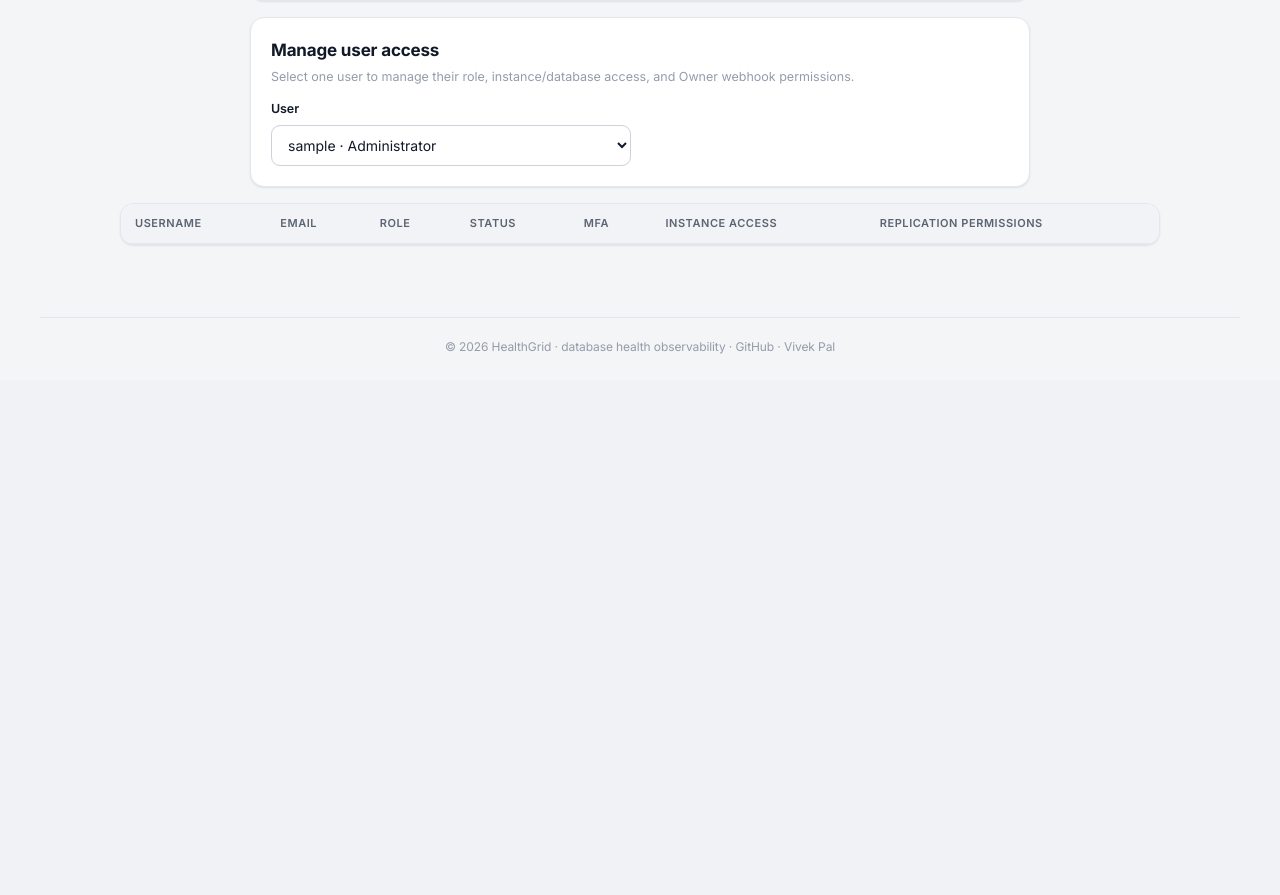
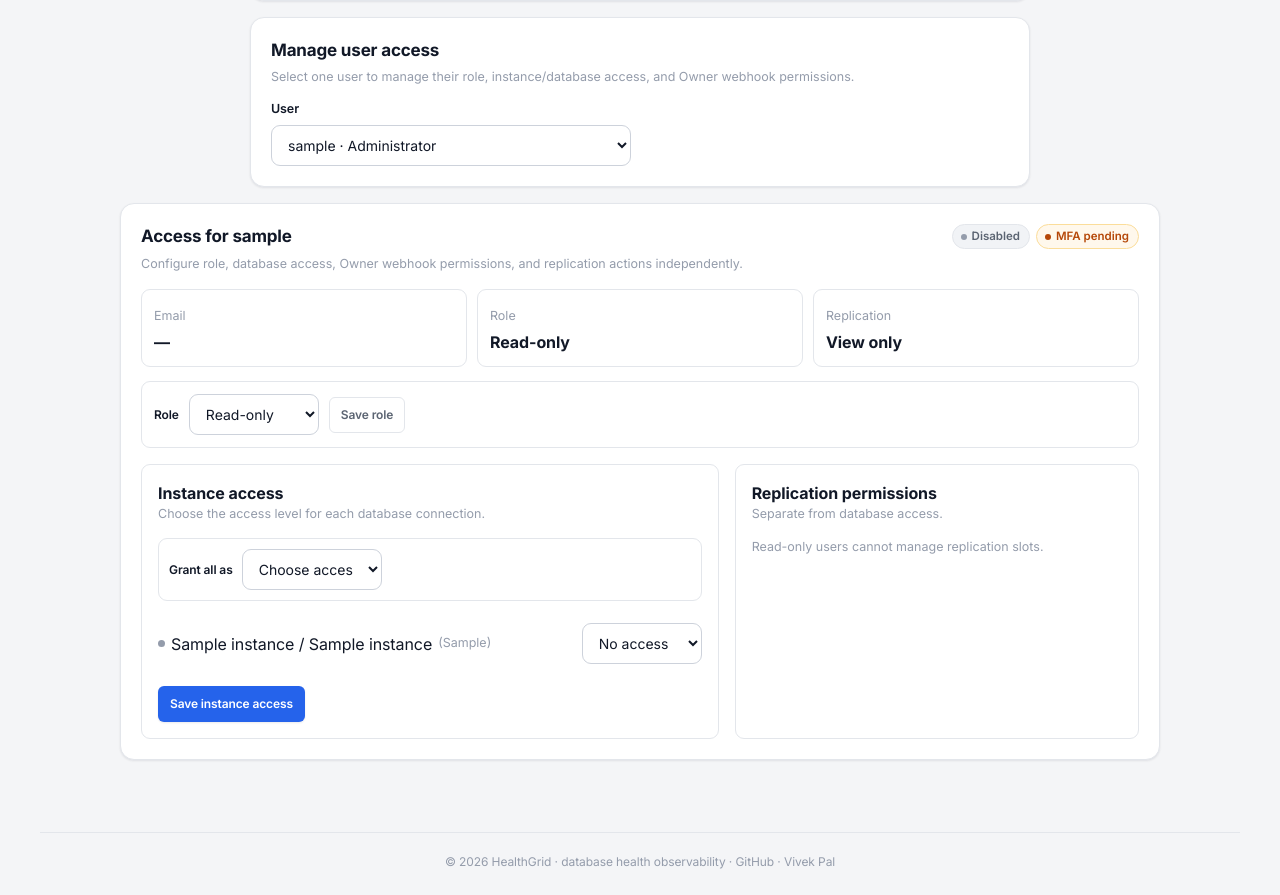
Before and after one commit to lsvivekpal/healthgrid, a Django app: template monitor/templates/monitor/user_management.html in a window 1280 px wide. Shown: the part 1006-1901 px from the top of the page. Before the commit the page ends 1360 px from the top, so only its background shows below. Run offline with Django 5.2, Linux system fonts and the light colour scheme; tables that the repository leaves empty hold one stand-in row (values such as "Sample post"); the template is opened without the code that fills it: values that come from a table or form of the project are taken from there, most other values are stand-ins (such as "Sample title", 1, 10 or a date in 2020); some libraries are stand-ins or nearby versions.

Commit message:
Improve user access management layout

```diff
--- a/monitor/templates/monitor/user_management.html
+++ b/monitor/templates/monitor/user_management.html
@@ -1,6 +1,27 @@
 {% extends "monitor/base.html" %}
 {% block title %}Users · HealthGrid{% endblock %}
 {% block content %}
+<style>
+  .user-access-summary .metric-card { padding:12px; border:1px solid var(--border); border-radius:var(--radius-sm); background:var(--surface-alt); min-width:0; }
+  .access-panel { min-width:0; padding:16px; border:1px solid var(--border); border-radius:var(--radius-sm); background:var(--surface); }
+  .access-panel-heading { display:flex; align-items:flex-start; justify-content:space-between; gap:10px; }
+  .bulk-access-control { display:flex; align-items:center; gap:9px; flex-wrap:wrap; padding:10px; border:1px solid var(--border); border-radius:var(--radius-sm); background:var(--surface-alt); }
+  .bulk-access-control label { margin:0; font-size:12px; font-weight:600; }
+  .checkbox-inline { display:inline-flex; align-items:center; gap:5px; margin:0; font-size:12px; white-space:nowrap; }
+  .instance-access-list { display:grid; gap:7px; }
+  .instance-access-row { display:flex; align-items:center; justify-content:space-between; gap:12px; padding:10px 0; border-bottom:1px solid var(--border); }
+  .instance-access-row:last-child { border-bottom:0; }
+  .instance-access-name { display:flex; align-items:center; gap:6px; min-width:0; overflow-wrap:anywhere; }
+  .instance-access-controls { display:flex; align-items:center; justify-content:flex-end; gap:10px; flex:0 0 auto; }
+  .status-dot { width:7px; height:7px; flex:0 0 7px; border-radius:50%; background:var(--text-faint); }
+  .status-dot-ok { background:var(--success, #22c55e); }
+  @media (max-width: 720px) {
+    .user-access-summary { grid-template-columns:1fr !important; }
+    .user-access-panels { grid-template-columns:1fr !important; }
+    .instance-access-row { align-items:flex-start; flex-direction:column; }
+    .instance-access-controls { width:100%; justify-content:flex-start; flex-wrap:wrap; }
+  }
+</style>
 <div class="breadcrumb">
   <a href="{% url 'instance-list' %}">All instances</a><span style="color:var(--text-faint);">/</span><span style="color:var(--text);">Users</span>
 </div>
@@ -69,85 +90,96 @@
   {% endif %}
 </div>
 
-<div class="card table-scroll settings-card" style="max-width:1040px;padding:0;margin-top:16px;">
-  <table class="responsive-table">
-    <thead><tr><th>Username</th><th>Email</th><th>Role</th><th>Status</th><th>MFA</th><th>Instance access</th><th>Replication permissions</th></tr></thead>
-    <tbody>
-      {% for account in users %}
-      <tr data-user-row="{{ account.pk }}" {% if selected_user_id != account.pk|stringformat:"s" %}style="display:none;"{% endif %}>
-        <td data-label="Username"><strong>{{ account.username }}</strong></td>
-        <td data-label="Email">{{ account.email|default:"—" }}</td>
-        <td data-label="Role">
-          {% if account.is_superuser %}
-            <span class="badge badge-ok">Administrator</span>
-          {% else %}
-            <form method="post" style="display:flex;align-items:center;gap:6px;min-width:145px;">
+{% if selected_account %}
+<div class="card settings-card" style="max-width:1040px;margin-top:16px;">
+  <div class="card-header" style="align-items:flex-start;">
+    <div>
+      <div class="card-title">Access for {{ selected_account.username }}</div>
+      <div class="section-hint" style="margin-top:5px;">Configure role, database access, Owner webhook permissions, and replication actions independently.</div>
+    </div>
+    <div style="display:flex;gap:6px;flex-wrap:wrap;justify-content:flex-end;">
+      {% if selected_account.is_active %}<span class="badge badge-ok">Active</span>{% else %}<span class="badge badge-muted">Disabled</span>{% endif %}
+      {% if selected_account.mfa_profile.enabled %}<span class="badge badge-ok">MFA enabled</span>{% else %}<span class="badge badge-warn">MFA pending</span>{% endif %}
+    </div>
+  </div>
+  <div class="user-access-summary" style="display:grid;grid-template-columns:repeat(3,minmax(0,1fr));gap:10px;margin-top:16px;">
+    <div class="metric-card"><span class="section-hint">Email</span><strong style="display:block;margin-top:4px;overflow-wrap:anywhere;">{{ selected_account.email|default:"—" }}</strong></div>
+    <div class="metric-card"><span class="section-hint">Role</span><strong style="display:block;margin-top:4px;">{% if selected_account.is_superuser %}Administrator{% elif selected_account.is_staff %}Operator{% else %}Read-only{% endif %}</strong></div>
+    <div class="metric-card"><span class="section-hint">Replication</span><strong style="display:block;margin-top:4px;">{% if selected_account.is_superuser %}Full access{% elif selected_account.is_staff %}Operator grants{% else %}View only{% endif %}</strong></div>
+  </div>
+  {% if not selected_account.is_superuser %}
+  <form method="post" class="role-editor" style="display:flex;align-items:center;gap:10px;flex-wrap:wrap;margin-top:14px;padding:12px;background:var(--surface-alt);border:1px solid var(--border);border-radius:var(--radius-sm);">
     {% csrf_token %}
     <input type="hidden" name="action" value="update_user_role">
-              <input type="hidden" name="user_id" value="{{ account.pk }}">
-              <select name="role" style="width:105px;">
-                <option value="readonly" {% if not account.is_staff %}selected{% endif %}>Read-only</option>
-                <option value="operator" {% if account.is_staff %}selected{% endif %}>Operator</option>
+    <input type="hidden" name="user_id" value="{{ selected_account.pk }}">
+    <label for="selected-user-role" style="margin:0;font-size:12px;font-weight:600;">Role</label>
+    <select id="selected-user-role" name="role" style="width:130px;">
+      <option value="readonly" {% if not selected_account.is_staff %}selected{% endif %}>Read-only</option>
+      <option value="operator" {% if selected_account.is_staff %}selected{% endif %}>Operator</option>
     </select>
-              {% if account.is_staff %}<label title="Allow access to global notification settings" style="display:flex;align-items:center;gap:4px;margin:0;font-size:11px;white-space:nowrap;"><input type="checkbox" name="can_manage_global_notifications" value="1" {% if account.instance_access_scope.can_manage_global_notifications %}checked{% endif %}> Global settings</label>{% endif %}
-              <button class="btn btn-ghost btn-sm" type="submit" title="Save role">Save</button>
+    {% if selected_account.is_staff %}<label class="checkbox-inline"><input type="checkbox" name="can_manage_global_notifications" value="1" {% if selected_account.instance_access_scope.can_manage_global_notifications %}checked{% endif %}> Global notification settings</label>{% endif %}
+    <button class="btn btn-ghost btn-sm" type="submit">Save role</button>
   </form>
   {% endif %}
-        </td>
-        <td data-label="Status">{% if account.is_active %}<span class="badge badge-ok">active</span>{% else %}<span class="badge badge-muted">disabled</span>{% endif %}</td>
-        <td data-label="MFA">{% if account.mfa_profile.enabled %}<span class="badge badge-ok">enabled</span>{% else %}<span class="badge badge-warn">pending</span>{% endif %}</td>
-        <td data-label="Instance access">
-          {% if account.is_superuser %}
-            <span class="badge badge-ok">All instances</span>
+
+  <div class="user-access-panels" style="display:grid;grid-template-columns:minmax(0,1fr) minmax(280px,.7fr);gap:16px;margin-top:16px;">
+    <section class="access-panel">
+      <div class="access-panel-heading"><div><strong>Instance access</strong><div class="section-hint">Choose the access level for each database connection.</div></div></div>
+      {% if selected_account.is_superuser %}
+        <div class="section-hint" style="margin-top:14px;">Administrators automatically have access to every active instance.</div>
       {% else %}
-            <form method="post" style="display:grid;gap:8px;min-width:260px;">
+        <form method="post" style="display:grid;gap:12px;margin-top:14px;">
           {% csrf_token %}
           <input type="hidden" name="action" value="update_instance_access">
-              <input type="hidden" name="user_id" value="{{ account.pk }}">
-              <div style="display:flex;align-items:center;gap:8px;flex-wrap:wrap;padding:8px;background:var(--surface-alt);border-radius:var(--radius-sm);">
-                <label for="all-instance-role-{{ account.pk }}" style="margin:0;font-size:12px;">Grant all as</label>
-                <select id="all-instance-role-{{ account.pk }}" style="width:125px;" onchange="applyAllInstanceRoles('{{ account.pk }}', this.value)">
+          <input type="hidden" name="user_id" value="{{ selected_account.pk }}">
+          <div class="bulk-access-control">
+            <label for="all-instance-role-{{ selected_account.pk }}">Grant all as</label>
+            <select id="all-instance-role-{{ selected_account.pk }}" style="width:140px;" onchange="applyAllInstanceRoles('{{ selected_account.pk }}', this.value)">
               <option value="">Choose access</option><option value="readonly">Read-only</option><option value="operator">Operator</option>
             </select>
-                <input type="hidden" name="all_instance_role" id="all-instance-role-value-{{ account.pk }}">
-                {% if account.is_staff %}<label style="display:flex;align-items:center;gap:5px;margin:0;font-size:11px;"><input type="checkbox" onchange="applyAllNotificationAccess('{{ account.pk }}', this.checked)"> Owner webhook</label>{% endif %}
+            <input type="hidden" name="all_instance_role" id="all-instance-role-value-{{ selected_account.pk }}">
+            {% if selected_account.is_staff %}<label class="checkbox-inline"><input type="checkbox" onchange="applyAllNotificationAccess('{{ selected_account.pk }}', this.checked)"> Owner webhook</label>{% endif %}
           </div>
-              {% for access_row in account.instance_access_rows %}
-              <label for="access-{{ account.pk }}-{{ access_row.instance.pk }}" style="display:flex;align-items:center;justify-content:space-between;gap:8px;margin:0;font-size:12px;">
-                <span style="min-width:0;overflow-wrap:anywhere;">{{ access_row.instance.name }} / {{ access_row.instance.db_name }} <span class="section-hint">({{ access_row.instance.db_identifier }})</span></span>
-                <select id="access-{{ account.pk }}-{{ access_row.instance.pk }}" name="instance_role_{{ access_row.instance.pk }}" data-access-group="{{ account.pk }}" style="width:115px;flex:0 0 115px;">
+          <div class="instance-access-list">
+            {% for access_row in selected_account.instance_access_rows %}
+            <div class="instance-access-row">
+              <div class="instance-access-name"><span class="status-dot {% if access_row.role %}status-dot-ok{% endif %}"></span><span>{{ access_row.instance.name }} / {{ access_row.instance.db_name }}</span><span class="section-hint">({{ access_row.instance.db_identifier }})</span></div>
+              <div class="instance-access-controls">
+                <select id="access-{{ selected_account.pk }}-{{ access_row.instance.pk }}" name="instance_role_{{ access_row.instance.pk }}" data-access-group="{{ selected_account.pk }}" style="width:120px;">
                   <option value="" {% if not access_row.role %}selected{% endif %}>No access</option>
                   <option value="readonly" {% if access_row.role == "readonly" %}selected{% endif %}>Read-only</option>
-                  {% if account.is_staff %}<option value="operator" {% if access_row.role == "operator" %}selected{% endif %}>Operator</option>{% endif %}
+                  {% if selected_account.is_staff %}<option value="operator" {% if access_row.role == "operator" %}selected{% endif %}>Operator</option>{% endif %}
                 </select>
-                {% if account.is_staff %}<label title="Allow this operator to manage the owner Teams webhook" style="display:flex;align-items:center;gap:4px;margin:0;font-size:11px;white-space:nowrap;"><input type="checkbox" name="instance_notifications_{{ access_row.instance.pk }}" data-notification-role="access-{{ account.pk }}-{{ access_row.instance.pk }}" {% if access_row.can_manage_notifications %}checked{% endif %}> Owner webhook</label>{% endif %}
-              </label>
-              {% empty %}<span class="section-hint">No active instances.</span>{% endfor %}
-              <button class="btn btn-ghost btn-sm" type="submit">Save instance access</button>
+                {% if selected_account.is_staff %}<label class="checkbox-inline" title="Allow this operator to manage the owner Teams webhook"><input type="checkbox" name="instance_notifications_{{ access_row.instance.pk }}" data-notification-role="access-{{ selected_account.pk }}-{{ access_row.instance.pk }}" {% if access_row.can_manage_notifications %}checked{% endif %}> Owner webhook</label>{% endif %}
+              </div>
+            </div>
+            {% empty %}<div class="section-hint">No active instances.</div>{% endfor %}
+          </div>
+          <button class="btn btn-primary btn-sm" type="submit" style="justify-self:start;">Save instance access</button>
         </form>
       {% endif %}
-        </td>
-        <td data-label="Replication permissions">
-          {% if account.is_superuser %}
-            <span class="badge badge-ok">Full access</span>
-          {% elif account.is_staff %}
-            <form method="post" style="display:grid;gap:8px;">
+    </section>
+
+    <section class="access-panel">
+      <div class="access-panel-heading"><div><strong>Replication permissions</strong><div class="section-hint">Separate from database access.</div></div></div>
+      {% if selected_account.is_superuser %}
+        <div class="section-hint" style="margin-top:14px;">Administrator has full replication-slot access. Drop actions require MFA.</div>
+      {% elif selected_account.is_staff %}
+        <form method="post" style="display:grid;gap:10px;margin-top:14px;">
           {% csrf_token %}
           <input type="hidden" name="action" value="update_slot_access">
-              <input type="hidden" name="user_id" value="{{ account.pk }}">
-              <label for="terminate-slot-{{ account.pk }}" style="display:flex;align-items:center;gap:8px;margin:0;font-size:12px;"><input id="terminate-slot-{{ account.pk }}" type="checkbox" name="can_terminate_slots" value="1" {% if account.replication_slot_access.can_terminate %}checked{% endif %}>Terminate slot backend</label>
-              <label for="drop-slot-{{ account.pk }}" style="display:flex;align-items:center;gap:8px;margin:0;font-size:12px;"><input id="drop-slot-{{ account.pk }}" type="checkbox" name="can_drop_slots" value="1" {% if account.replication_slot_access.can_drop %}checked{% endif %}>Drop slot (MFA)</label>
-              <button class="btn btn-ghost btn-sm" type="submit" aria-label="Save replication permissions for {{ account.username }}">Save permissions</button>
+          <input type="hidden" name="user_id" value="{{ selected_account.pk }}">
+          <label class="checkbox-inline"><input type="checkbox" name="can_terminate_slots" value="1" {% if selected_account.replication_slot_access.can_terminate %}checked{% endif %}> Terminate slot backend</label>
+          <label class="checkbox-inline"><input type="checkbox" name="can_drop_slots" value="1" {% if selected_account.replication_slot_access.can_drop %}checked{% endif %}> Drop slot <span class="section-hint">(MFA)</span></label>
+          <button class="btn btn-ghost btn-sm" type="submit" style="justify-self:start;">Save permissions</button>
         </form>
       {% else %}
-            <span class="section-hint">View only</span>
+        <div class="section-hint" style="margin-top:14px;">Read-only users cannot manage replication slots.</div>
       {% endif %}
-        </td>
-      </tr>
-      {% empty %}<tr><td colspan="7" style="text-align:center;padding:20px;color:var(--text-faint);">No users found.</td></tr>{% endfor %}
-    </tbody>
-  </table>
+    </section>
   </div>
+</div>
+{% endif %}
 <script>
   function selectManagedUser(userId) {
     if (userId) window.location.href = '{% url "user-management" %}?user_id=' + encodeURIComponent(userId);
--- a/monitor/views.py
+++ b/monitor/views.py
@@ -509,6 +509,7 @@ def user_management(request):
         "access_instances": active_instances,
         "instance_access_map": access_map,
         "selected_user_id": selected_user_id,
+        "selected_account": next((account for account in users if str(account.pk) == str(selected_user_id)), None),
     })
 
 
```
Lines whose indentation alone changed are shown as unchanged.
